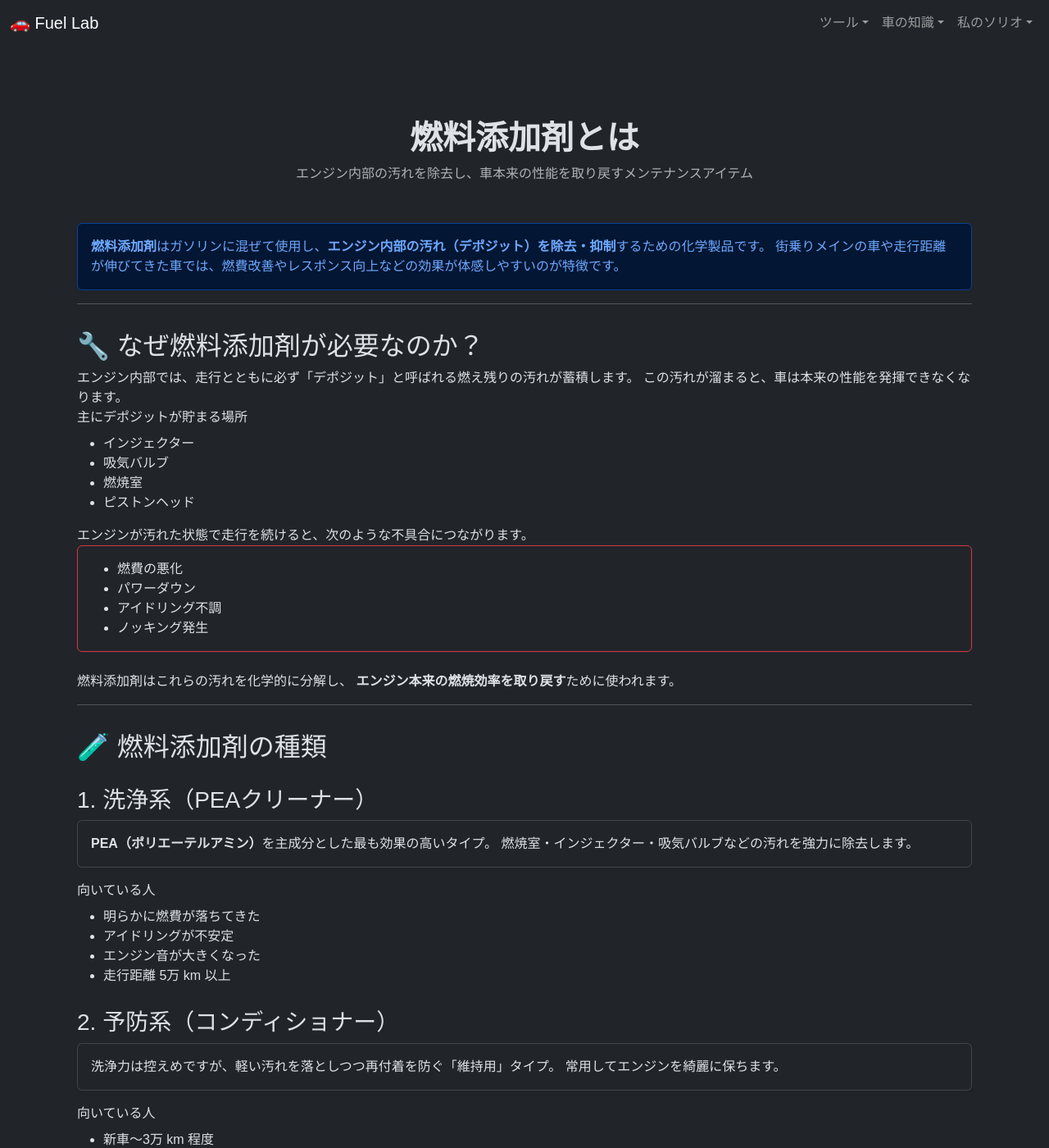
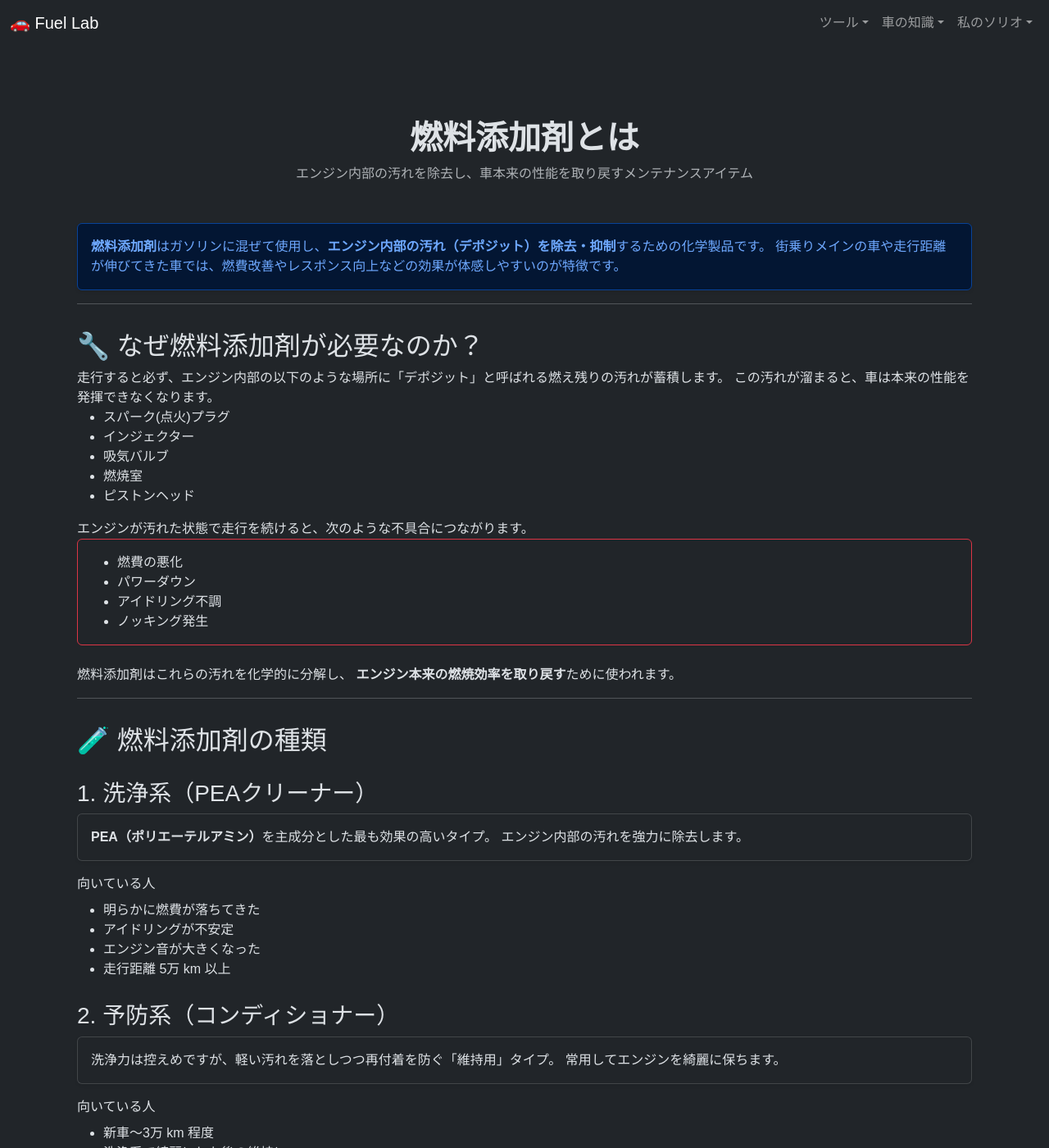
Before and after one commit to funyapar-org/fuel-lab, a Jekyll site: the page built from _knowledge/fuel-additive.md, in a window 1280 px wide and 1400 px high. Shown: the whole window at 82% size. Built offline with Jekyll 4.4.1, drawn with Linux system fonts in a browser that asks for light colours; some of the changed text lies outside the part shown.

Commit message:
fix text

```diff
--- a/_knowledge/fuel-additive.md
+++ b/_knowledge/fuel-additive.md
@@ -20,10 +20,10 @@
 
 <h2> 🔧 なぜ燃料添加剤が必要なのか？</h2>
 
-エンジン内部では、走行とともに必ず「デポジット」と呼ばれる燃え残りの汚れが蓄積します。
+走行すると必ず、エンジン内部の以下のような場所に「デポジット」と呼ばれる燃え残りの汚れが蓄積します。
 この汚れが溜まると、車は本来の性能を発揮できなくなります。
-<p class="mb-2">主にデポジットが貯まる場所</p>
 <ul>
+  <li>スパーク(点火)プラグ</li>
   <li>インジェクター</li>
   <li>吸気バルブ</li>
   <li>燃焼室</li>
@@ -54,7 +54,7 @@
 <div class="card mb-3 shadow-sm">
   <div class="card-body">
     <strong>PEA（ポリエーテルアミン）</strong>を主成分とした最も効果の高いタイプ。
-    燃焼室・インジェクター・吸気バルブなどの汚れを強力に除去します。
+    エンジン内部の汚れを強力に除去します。
   </div>
 </div>
 
@@ -132,14 +132,15 @@
 
 <h2>🚗 本当に燃費改善に効くの？</h2>
 
-以下の条件が揃っている車では、
+以下のような車では、
 効果を体感しやすい傾向があります。
 
 <div class="alert alert-success">
   <ul class="mb-0">
     <li>街乗り中心（低回転・短距離が多い）</li>
-    <li>アイドリング不安定</li>
-    <li>エンジンの吹けが悪い</li>
+    <li>燃費が落ちてきた(平均実燃費より低い)</li>
+    <li>エンジンのかかりが悪い</li>
+    <li>暖気後のアイドリングの回転数が1000rpm以上もしくは不安定</li>
     <li>走行距離が多い</li>
   </ul>
 </div>
```
